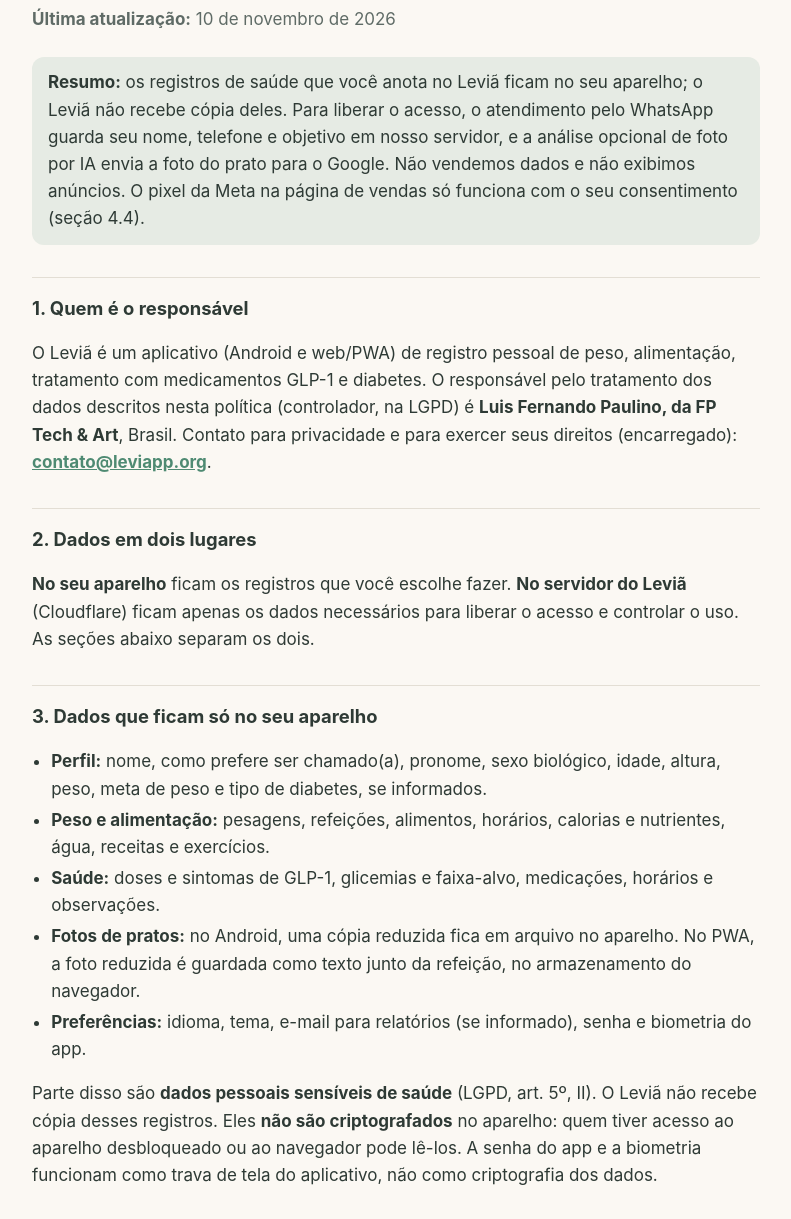
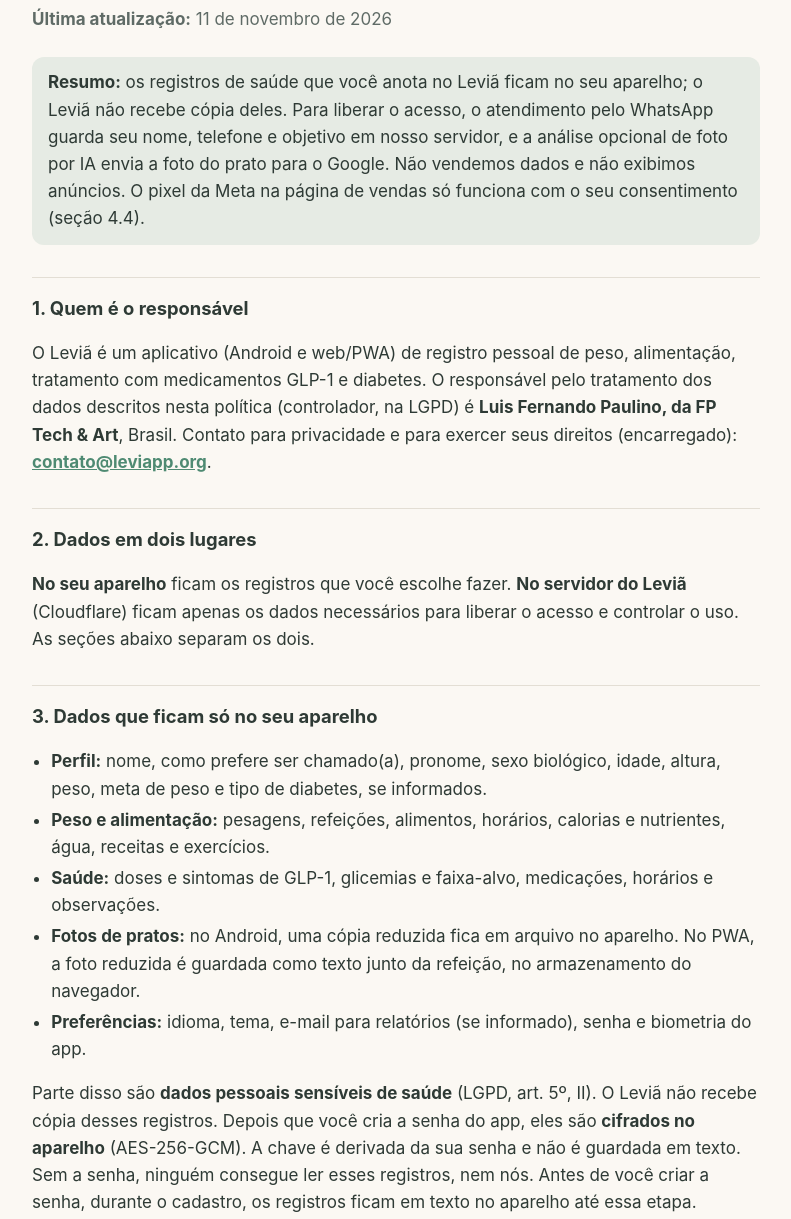
Before and after one commit to ferpa2505-art/levia-policies, a plain HTML site: page privacidade.html in a window 1280 px wide. Shown: the part 81-1300 px from the top of the page, without its empty margins (244-1035 px from the left). Drawn offline with Linux system fonts and the light colour scheme.

Commit message:
docs: descreve a criptografia dos dados de saúde no aparelho (seção 3)
- registros cifrados (AES-256-GCM) após a criação da senha do app
- senha esquecida sem biometria: dados inacessíveis; biometria mantém a chave
- e-mail e status do cadastro continuam sem cifra
- data da última atualização: 11/11/2026

Co-Authored-By: Claude Haiku 5.5 <noreply@anthropic.com>

```diff
--- a/privacidade.html
+++ b/privacidade.html
@@ -23,7 +23,7 @@
 <body>
 <main>
 <h1>Política de Privacidade — Leviã</h1>
-<p class="data"><strong>Última atualização:</strong> 10 de novembro de 2026</p>
+<p class="data"><strong>Última atualização:</strong> 11 de novembro de 2026</p>
 <p class="destaque"><strong>Resumo:</strong> os registros de saúde que você anota no Leviã ficam no seu aparelho; o Leviã não recebe cópia deles. Para liberar o acesso, o atendimento pelo WhatsApp guarda seu nome, telefone e objetivo em nosso servidor, e a análise opcional de foto por IA envia a foto do prato para o Google. Não vendemos dados e não exibimos anúncios. O pixel da Meta na página de vendas só funciona com o seu consentimento (seção 4.4).</p>
 <h2>1. Quem é o responsável</h2>
 <p>O Leviã é um aplicativo (Android e web/PWA) de registro pessoal de peso, alimentação, tratamento com medicamentos GLP-1 e diabetes. O responsável pelo tratamento dos dados descritos nesta política (controlador, na LGPD) é <strong>Luis Fernando Paulino, da FP Tech &amp; Art</strong>, Brasil. Contato para privacidade e para exercer seus direitos (encarregado): <strong><a href="mailto:contato@leviapp.org">contato@leviapp.org</a></strong>.</p>
@@ -37,7 +37,8 @@
   <li><strong>Fotos de pratos:</strong> no Android, uma cópia reduzida fica em arquivo no aparelho. No PWA, a foto reduzida é guardada como texto junto da refeição, no armazenamento do navegador.</li>
   <li><strong>Preferências:</strong> idioma, tema, e-mail para relatórios (se informado), senha e biometria do app.</li>
 </ul>
-<p>Parte disso são <strong>dados pessoais sensíveis de saúde</strong> (LGPD, art. 5º, II). O Leviã não recebe cópia desses registros. Eles <strong>não são criptografados</strong> no aparelho: quem tiver acesso ao aparelho desbloqueado ou ao navegador pode lê-los. A senha do app e a biometria funcionam como trava de tela do aplicativo, não como criptografia dos dados.</p>
+<p>Parte disso são <strong>dados pessoais sensíveis de saúde</strong> (LGPD, art. 5º, II). O Leviã não recebe cópia desses registros. Depois que você cria a senha do app, eles são <strong>cifrados no aparelho</strong> (AES-256-GCM). A chave é derivada da sua senha e não é guardada em texto. Sem a senha, ninguém consegue ler esses registros, nem nós. Antes de você criar a senha, durante o cadastro, os registros ficam em texto no aparelho até essa etapa.</p>
+<ul><li><strong>Senha esquecida, sem biometria ativada:</strong> os dados ficam inacessíveis e não conseguimos recuperá-los. A única forma de restaurar é um backup feito antes.</li><li><strong>Biometria ativada (celular):</strong> a chave fica protegida pelo sistema do aparelho. Você consegue trocar a senha sem perder os dados.</li><li>A criptografia protege contra quem tem acesso ao armazenamento do aparelho ou do navegador, mas não contra quem tem o aparelho desbloqueado e a senha.</li><li>Seu e-mail e a informação de que o cadastro foi concluído ficam guardados sem cifra, no armazenamento do app, para que o app saiba se deve pedir o cadastro.</li></ul>
 <h2>4. Dados que ficam no servidor do Leviã</h2>
 <h3>4.1 Atendimento pelo WhatsApp e acesso ao app</h3>
 <p>O acesso ao Leviã é liberado por um <strong>serial</strong> enviado pelo WhatsApp. O atendimento é feito pelo <strong>LEVI, um assistente virtual</strong> (não é uma pessoa), em português (Brasil ou Portugal), inglês, espanhol ou italiano, à sua escolha. Primeiro pedimos o seu <strong>consentimento</strong>; só depois perguntamos seu <strong>nome</strong>, seu <strong>e-mail</strong> (opcional) e seu <strong>objetivo</strong>, que você escolhe em uma lista (por exemplo, emagrecer ou controlar diabetes, o que pode revelar uma condição de saúde). Guardamos no servidor:</p>
```
Also changed, not shown: 1 other file.
